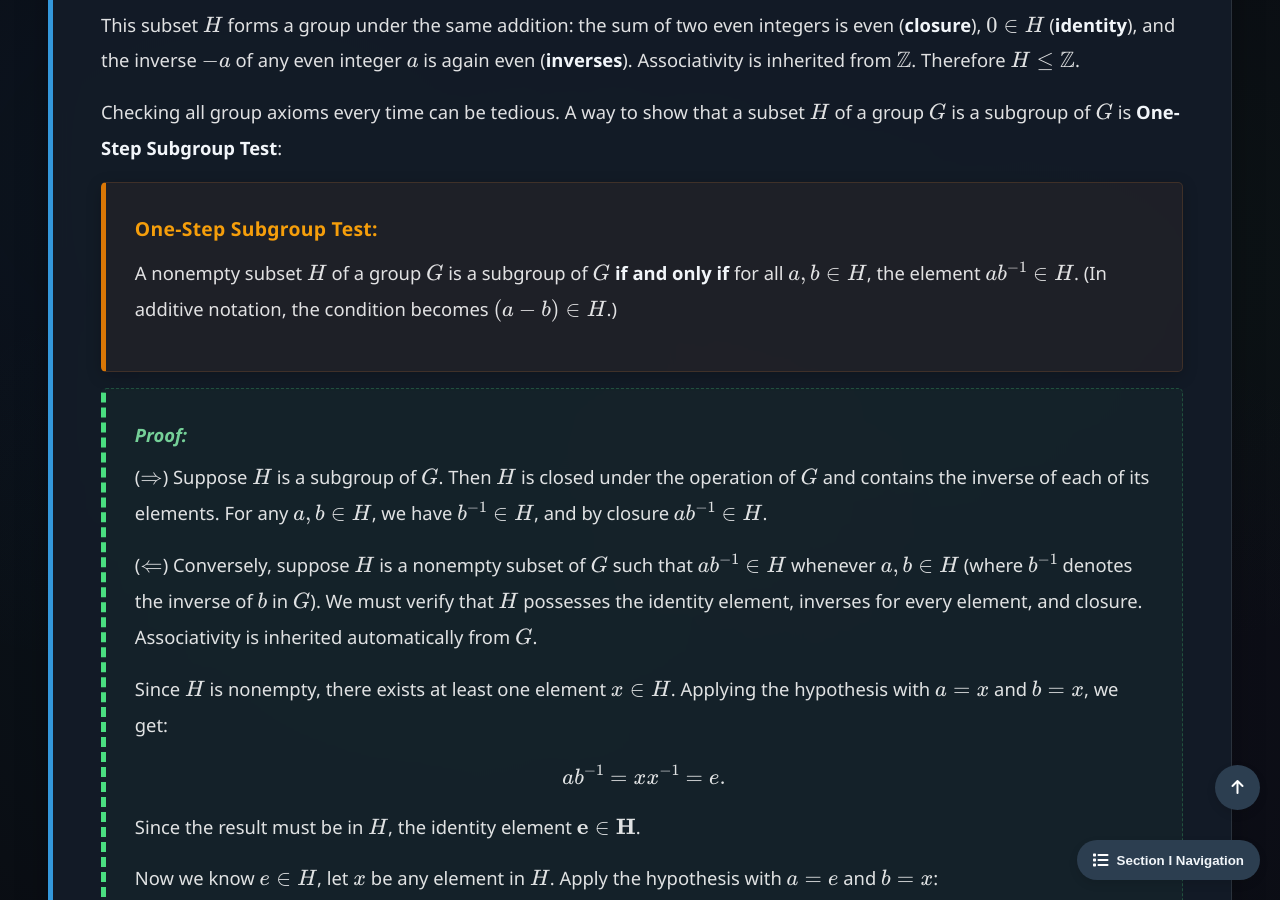
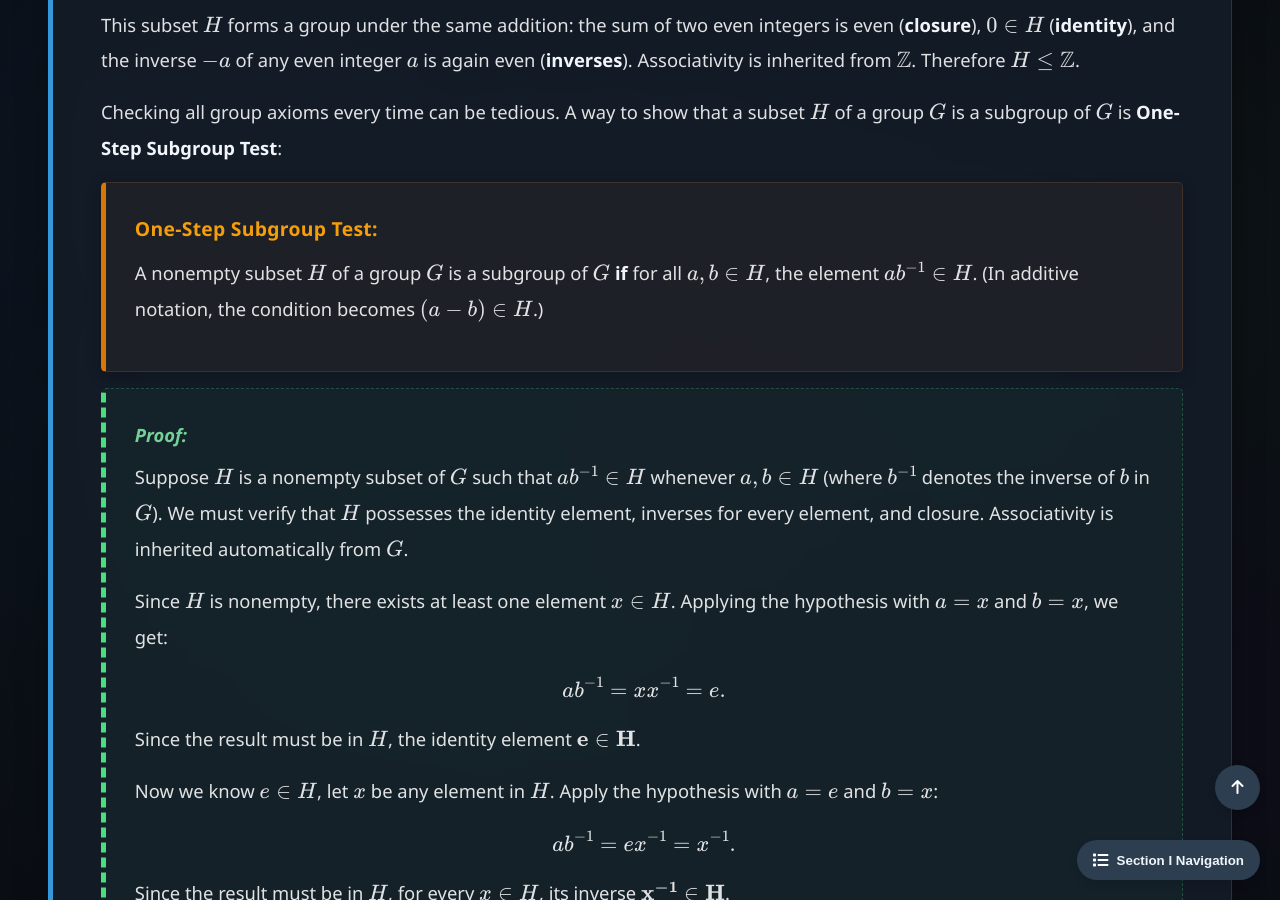
Before and after one commit to Yusukey01/yusukey01.github.io, a Jekyll site: the page built from Mathematics/Linear_algebra/intro_groups.html, in a window 1280 px wide and 900 px high, scrolled down 9477 px. Built offline with Jekyll 4.4.1, drawn with Linux system fonts in a browser that asks for light colours.

Commit message:
polished

```diff
--- a/Mathematics/Linear_algebra/intro_groups.html
+++ b/Mathematics/Linear_algebra/intro_groups.html
@@ -451,7 +451,7 @@ uses_python: false
                 <div class="theorem" id="T-one_step_subgroup_test">
                     <span class="theorem-title">One-Step Subgroup Test:</span>
                     <p>
-                        A nonempty subset \(H\) of a group \(G\) is a subgroup of \(G\) <strong>if and only if</strong>
+                        A nonempty subset \(H\) of a group \(G\) is a subgroup of \(G\) <strong>if</strong>
                         for all \(a, b \in H\), the element \(a b^{-1} \in H\).
                         (In additive notation, the condition becomes \((a - b) \in H\).)
                     </p>
@@ -461,13 +461,7 @@ uses_python: false
                     <span class="proof-title">Proof:</span>
 
                     <p>
-                        (\(\Rightarrow\)) Suppose \(H\) is a subgroup of \(G\). Then \(H\) is closed under the operation of \(G\)
-                        and contains the inverse of each of its elements. For any \(a, b \in H\), we have \(b^{-1} \in H\),
-                        and by closure \(ab^{-1} \in H\).
-                    </p>
-
-                    <p>
-                        (\(\Leftarrow\)) Conversely, suppose \(H\) is a nonempty subset of \(G\) such that \(ab^{-1} \in H\)
+                        Suppose \(H\) is a nonempty subset of \(G\) such that \(ab^{-1} \in H\)
                         whenever \(a, b \in H\) (where \(b^{-1}\) denotes the inverse of \(b\) in \(G\)).
                         We must verify that \(H\) possesses the identity element, inverses for every element, and closure.
                         Associativity is inherited automatically from \(G\).
```
Also changed, not shown: data/previews.json.
